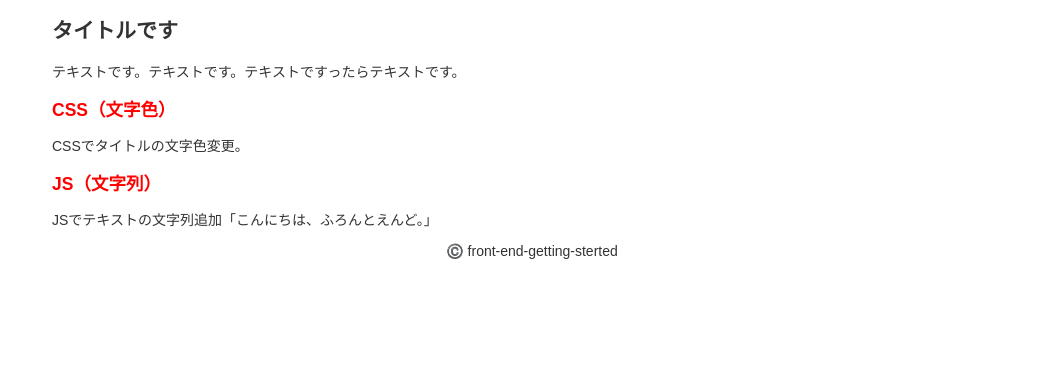
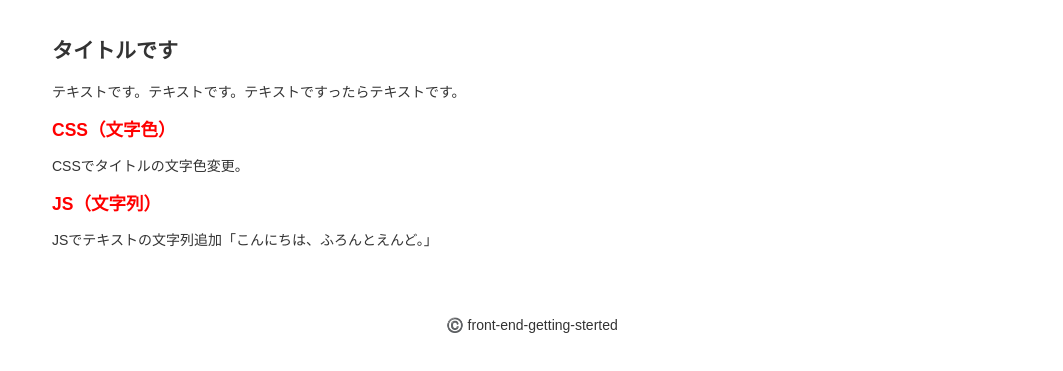
Before and after one commit to ryo-i/front-end-getting-sterted, a website built with webpack: page dest/index.html in a window 1280 px wide. Shown: the part 155-526 px from the top of the page, without its empty margins (108-1171 px from the left). Built offline with nearby package versions, Linux system fonts and the light colour scheme.

Commit message:
CSS修正を反映

```diff
--- a/dest/css/style.css
+++ b/dest/css/style.css
@@ -20,7 +20,7 @@ body a {
 .header {
   width: 100%;
   max-width: 1000px;
-  padding: 0 20px;
+  padding: 20px;
   margin: 0 auto;
   text-align: center;
   background: #eee;
@@ -35,7 +35,7 @@ body a {
 .main {
   width: 100%;
   max-width: 1000px;
-  padding: 0 20px;
+  padding: 20px;
   margin: 0 auto;
 }
 
@@ -53,7 +53,7 @@ body a {
 .footer {
   width: 100%;
   max-width: 1000px;
-  padding: 0 20px;
+  padding: 20px;
   margin: 0 auto;
   text-align: center;
 }
```
